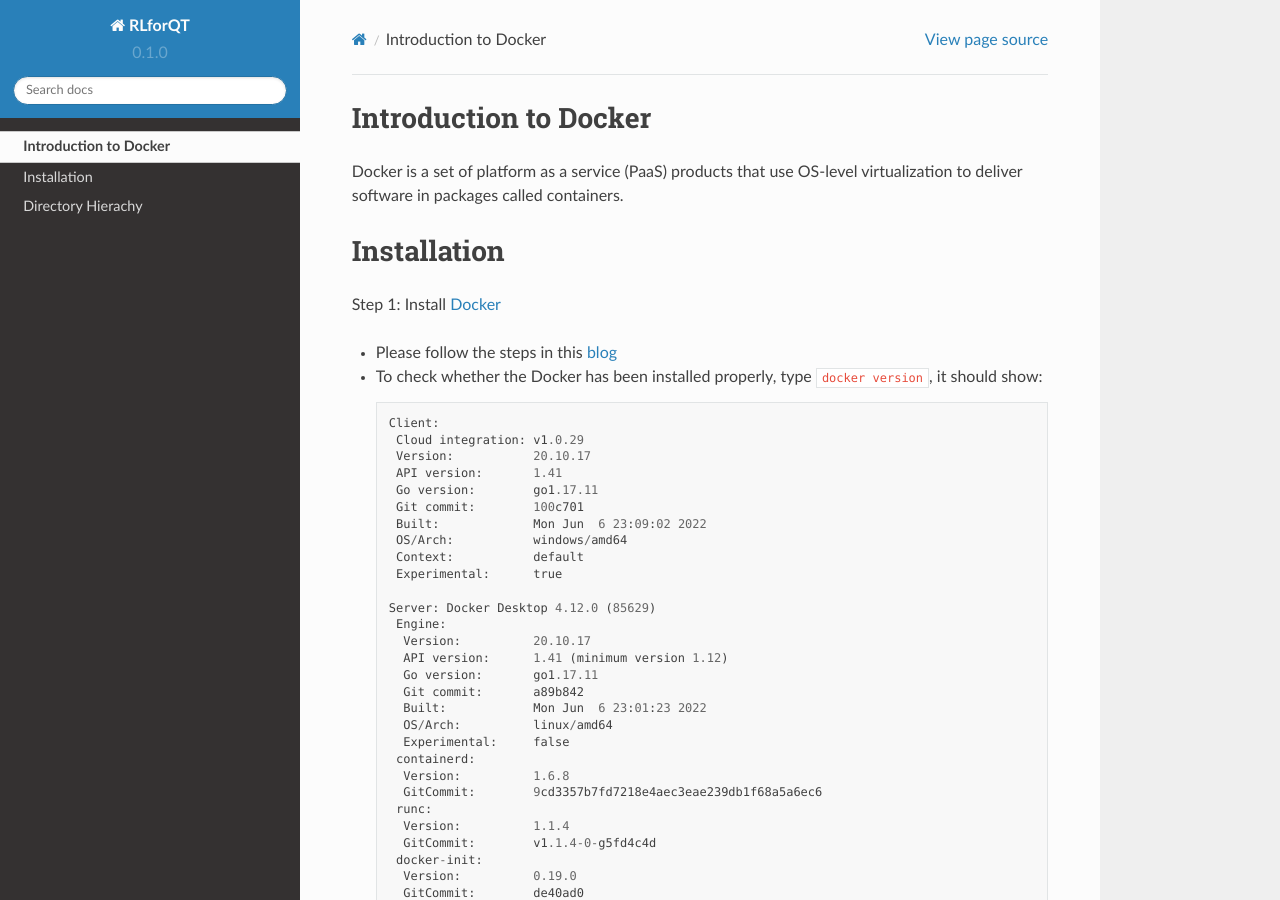
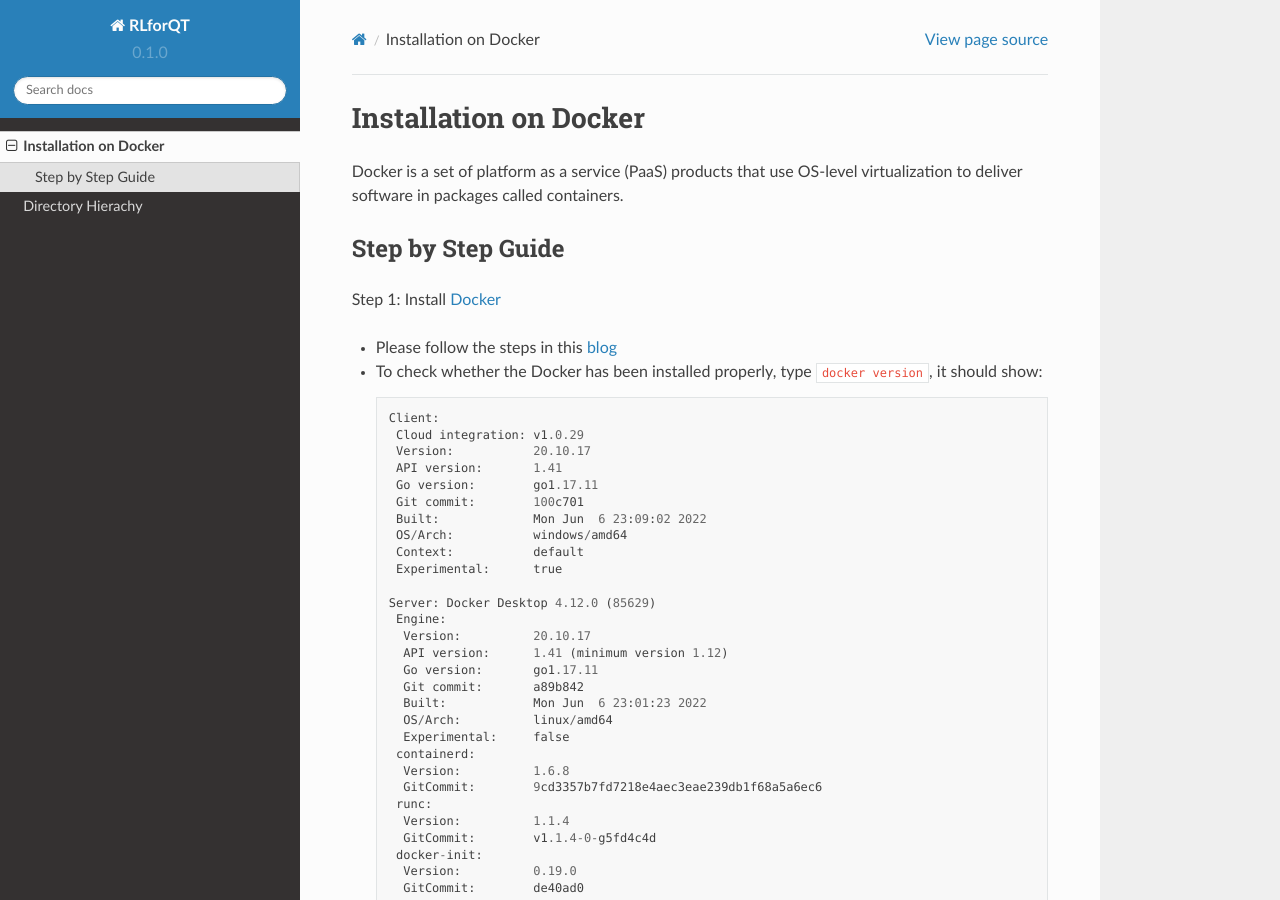
Before and after one commit to yonggang-Xie/readthedocs, a Sphinx documentation site: the page built from docs/source/Installation.md, in a window 1280 px wide and 900 px high. Built offline with Sphinx 7.4.7 and the Read the Docs theme 2.0.0, drawn with Linux system fonts in a browser that asks for light colours.

Commit message:
Update Installation.md

```diff
--- a/docs/source/Installation.md
+++ b/docs/source/Installation.md
@@ -1,7 +1,7 @@
-# Introduction to Docker
+# Installation on Docker
 Docker is a set of platform as a service (PaaS) products that use OS-level virtualization to deliver software in packages called containers.
 
-# Installation
+## Step by Step Guide
 Step 1: Install [Docker](https://docs.docker.com/)
 - Please follow the steps in this [blog](https://docs.docker.com/engine/install/)
 - To check whether the Docker has been installed properly, type `docker version`, it should show:
```
